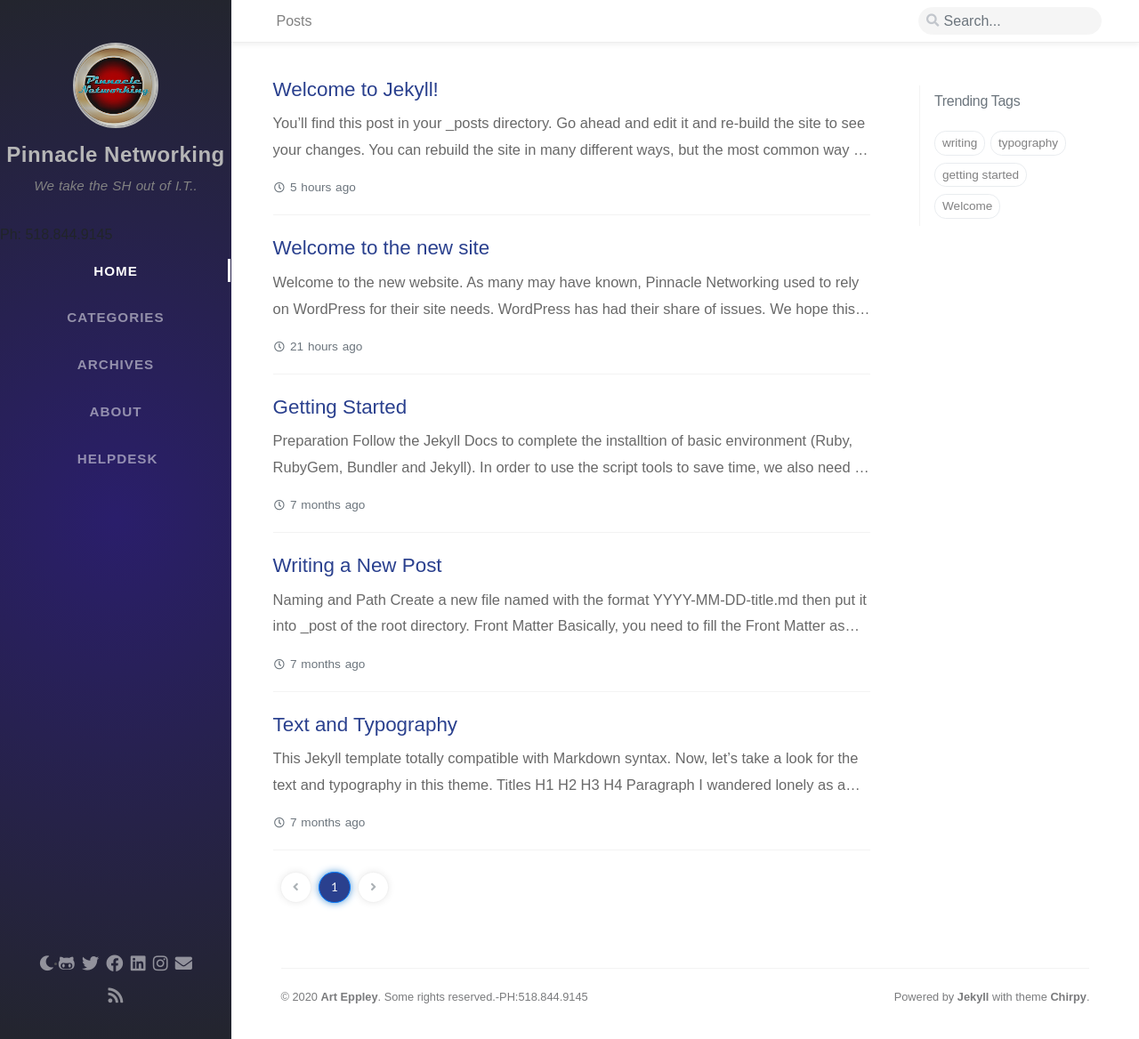
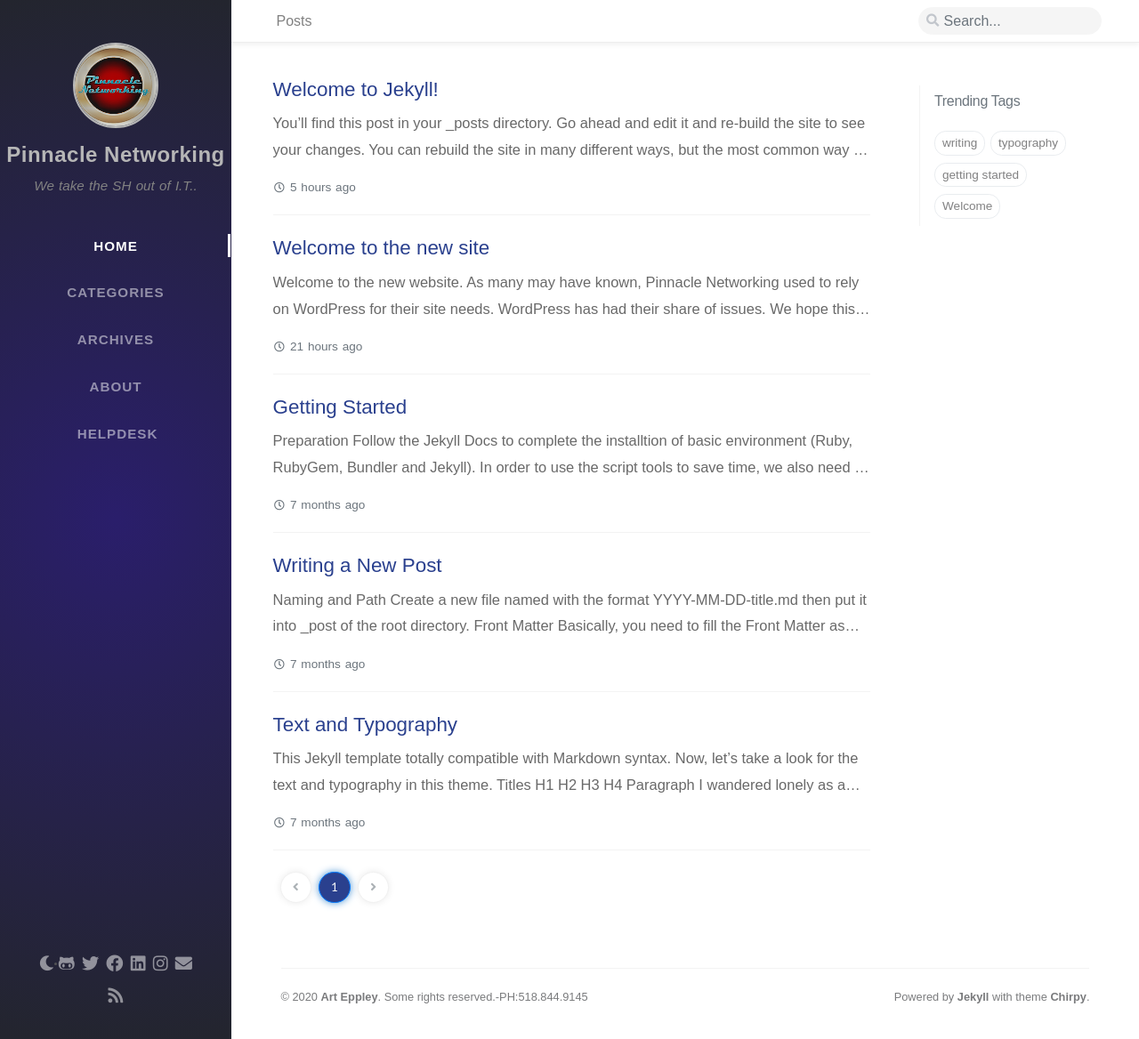
Before and after one commit to Pinnaclenetworking/pinnaclenetworking.github.io, a Jekyll site: the page built from index.html, in a window 1280 px wide and 1168 px high. Shown: the whole window at 89% size. Built offline with Jekyll 4.4.1, drawn with Linux system fonts in a browser that asks for light colours; nearby versions of some CDN libraries; some web fonts are replaced; the list of posts is cut into pages by our own code; comment, search, counter and statistics services are not loaded.

Commit message:
Update sidebar.html

```diff
--- a/_includes/sidebar.html
+++ b/_includes/sidebar.html
@@ -24,7 +24,7 @@
         <a href="{{ site.baseurl }}/">{{- site.title -}}</a>
       </div>
       <div id="site-subtitle" class="font-italic">{{- site.tagline -}}</div>
-      <div color="white">Ph: 518.844.9145 </div>
+
 
     </div>
   </div>
```
